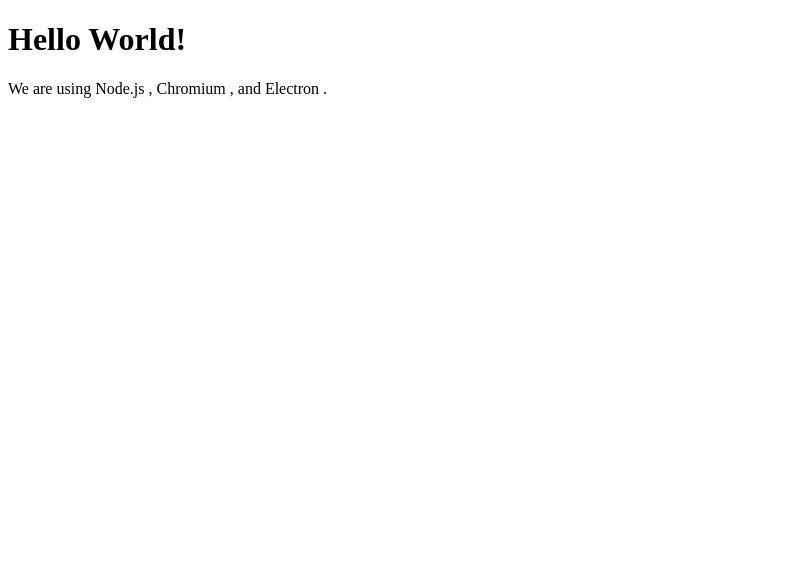
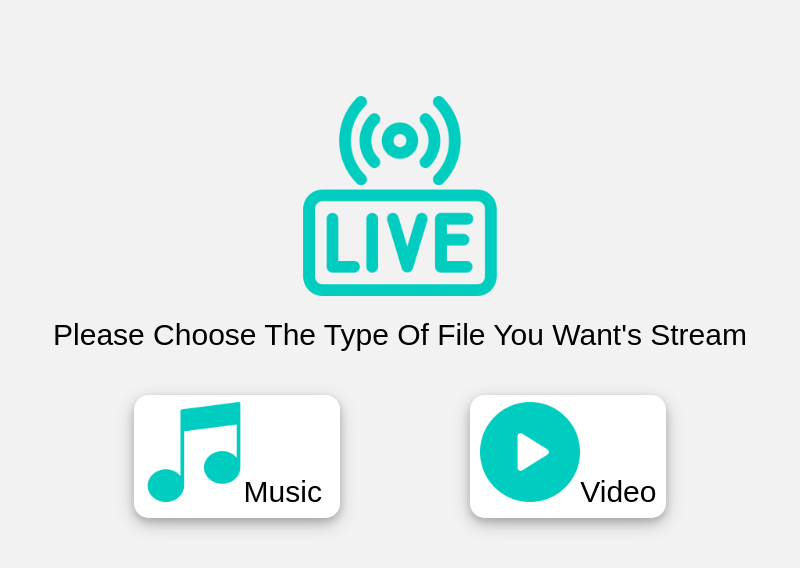
Before and after one commit to cinaaaa/iStream, an Electron app: page index.html in a window 800 px wide. Drawn offline with Linux system fonts and the light colour scheme; a web font is replaced by a local one.

Commit message:
first Page Finished

```diff
--- a/index.html
+++ b/index.html
@@ -2,15 +2,89 @@
 <html>
   <head>
     <meta charset="UTF-8">
-    <title>Hello World!</title>
+    <title>iStreamer</title>
+    <style>
+      @font-face {
+        font-family: 'Source Sans Pro';
+        font-style: normal;
+        font-weight: 200;
+        src: local('Source Sans Pro ExtraLight'), local('SourceSansPro-ExtraLight'), url(https://fonts.gstatic.com/s/sourcesanspro/v13/6xKydSBYKcSV-LCoeQqfX1RYOo3i94_wlxdr.ttf) format('truetype');
+        }
+        @font-face {
+        font-family: 'Source Sans Pro';
+        font-style: normal;
+        font-weight: 300;
+        src: local('Source Sans Pro Light'), local('SourceSansPro-Light'), url(https://fonts.gstatic.com/s/sourcesanspro/v13/6xKydSBYKcSV-LCoeQqfX1RYOo3ik4zwlxdr.ttf) format('truetype');
+        }
+        * {
+        box-sizing: border-box;
+        margin: 0;
+        padding: 0;
+        font-weight: 300;
+        }
+        body {
+        font-family: 'Source Sans Pro', sans-serif;
+        background-color: #f2f2f2;
+        }
+      #root {
+        text-align: center;
+        margin-top: 12%;
+      }
+      .header-qu {
+        font-size: 30px;
+      }
+      .simple-grid {
+        clear: both;
+        top: 50%;
+        margin-top: 50px;
+      }
+      .simple-grid .music {
+        display: inline;
+        padding: 10px;
+        padding-top: 80px;
+        border-radius: 15px;
+        cursor: pointer;
+        background-color: white;
+        font-size: 30px;
+        box-shadow: 0 4px 8px 0 rgba(0, 0, 0, 0.2), 0 6px 20px 0 rgba(0, 0, 0, 0.19);
+      }
+      .simple-grid .video {
+        display: inline;
+        padding: 10px;
+        margin-left: 130px;
+        padding-top: 80px;
+        border-radius: 15px;
+        cursor: pointer;
+        background-color: white;
+        font-size: 30px;
+        box-shadow: 0 4px 8px 0 rgba(0, 0, 0, 0.2), 0 6px 20px 0 rgba(0, 0, 0, 0.19);
+      }
+      .simple-grid .video:hover {
+        border-radius: 0px;
+      }
+      .simple-grid .music:hover {
+        border-radius: 0px;
+      }
+    </style>
   </head>
   <body>
-    <h1>Hello World!</h1>
-    We are using Node.js <span id="node-version"></span>,
-    Chromium <span id="chrome-version"></span>,
-    and Electron <span id="electron-version"></span>.
-
-    <!-- You can also require other files to run in this process -->
+    <div id="root">
+        <!-- First Window That Gets Data Type That User Wants Stream  -->
+        <div>
+          <img src="src/assets/logo.png" width="200" height="200"/>
+          <br />
+          <br />
+          <p class="header-qu">Please Choose The Type Of File You Want's Stream</p>
+            <div class="simple-grid">
+              <div class="music">
+                 <img src="src/assets/music-icon.png" width="100"  /><span>Music</span>
+              </div>
+              <div class="video">
+                  <img src="src/assets/video-icon.png" width="100" /><span>Video</span>
+              </div>
+            </div>
+        </div>
+    </div>
     <script src="./renderer.js"></script>
   </body>
 </html>
```
Also changed, not shown: src/assets/logo.png (added), src/assets/music-icon.png (added), src/assets/video-icon.png (added), 1 other file.
